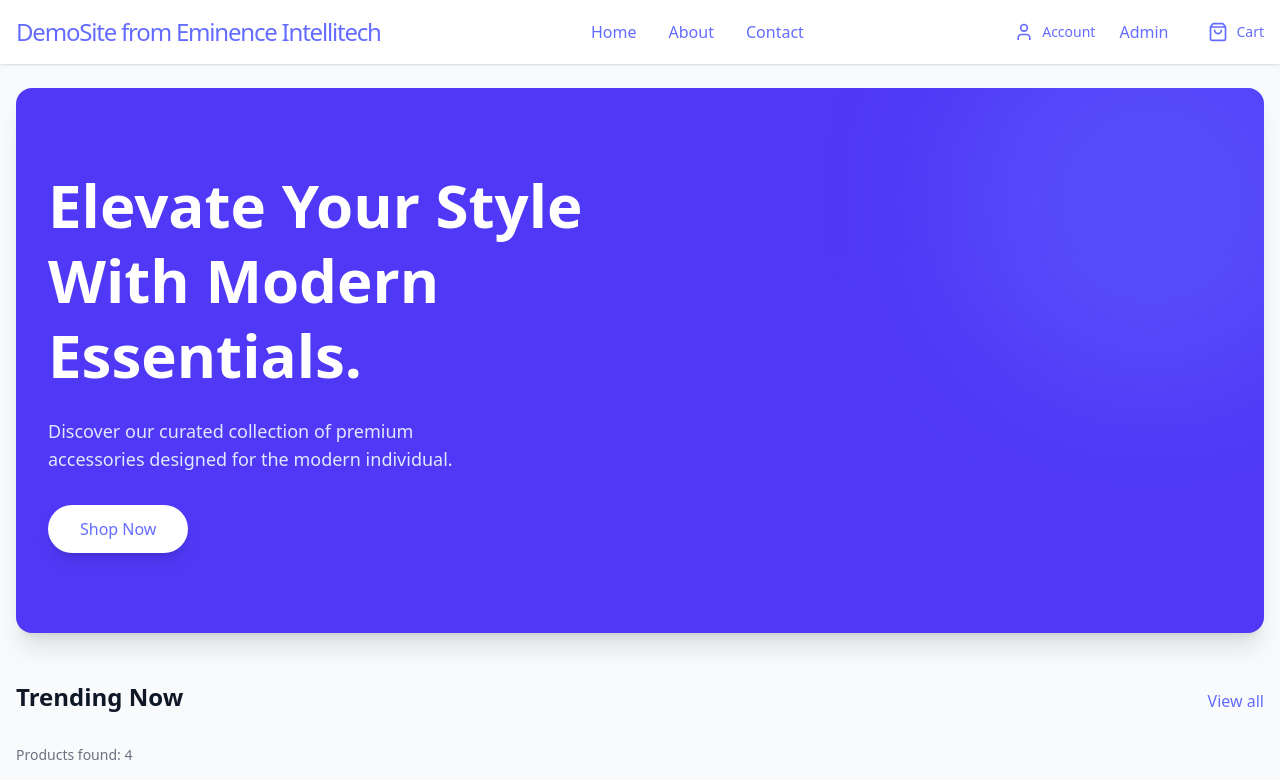
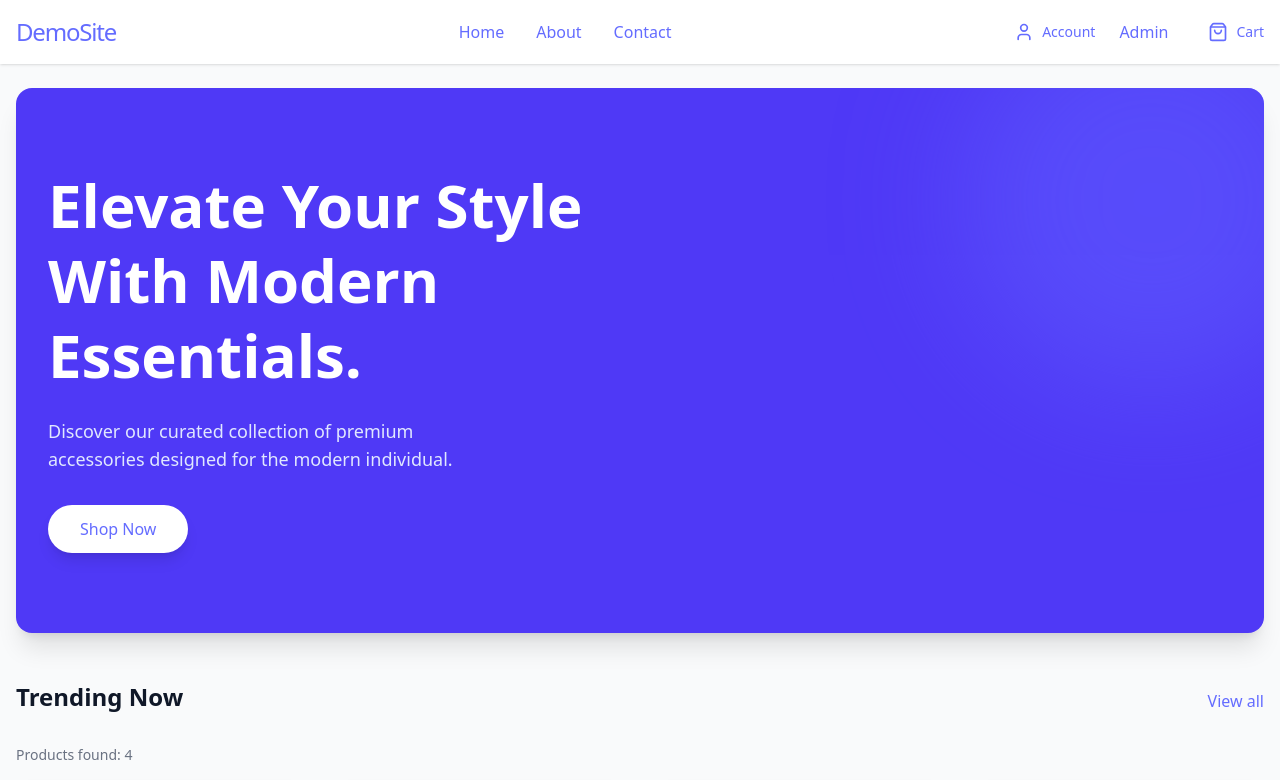
Before and after one commit to YasinSolanki/E-Commerce, a React (Vite) app: page / in a window 1280 px wide. Shown: the top 780 px of the page. Built offline with nearby package versions, Linux system fonts and the light colour scheme; grey boxes are pictures that could not be loaded.

Commit message:
Change title to DemoSite

```diff
--- a/index.html
+++ b/index.html
@@ -5,7 +5,7 @@
   <meta charset="UTF-8" />
   <link rel="icon" type="image/svg+xml" href="/vite.svg" />
   <meta name="viewport" content="width=device-width, initial-scale=1.0" />
-  <title>DemoSite from Eminence Intellitech</title>
+  <title>DemoSite</title>
 </head>
 
 <body>
--- a/src/components/Navbar.jsx
+++ b/src/components/Navbar.jsx
@@ -11,7 +11,7 @@ const Navbar = () => {
       <div className="container mx-auto px-4 h-16 flex items-center justify-between">
         {/* Logo */}
         <Link to="/" className="text-2xl font-bold text-indigo-600 tracking-tighter">
-          DemoSite from Eminence Intellitech
+          DemoSite
         </Link>
 
         {/* Desktop Links */}
```
